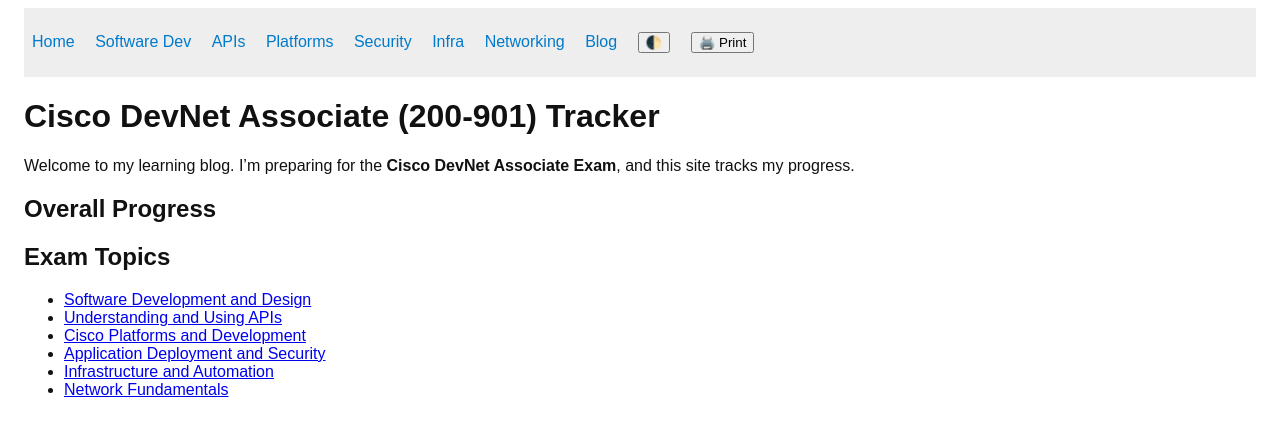
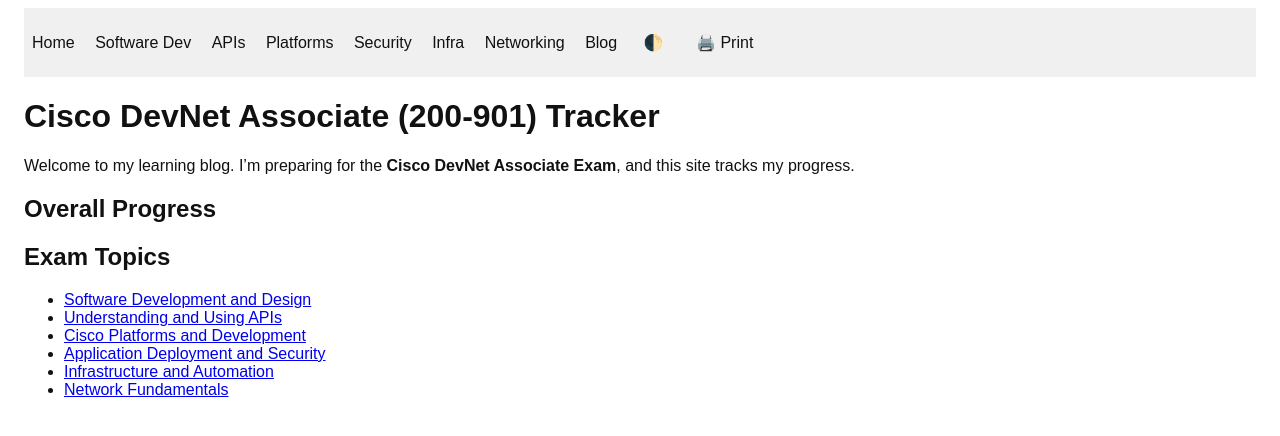
Before and after one commit to debugip/devnet-tracker, a Jekyll site: the page built from index.md, in a window 1280 px wide. Shown: the top 436 px of the page. Built offline with Jekyll 4.4.1, drawn with Linux system fonts in a browser that asks for light colours.

Commit message:
Update style.css

```diff
--- a/assets/style.css
+++ b/assets/style.css
@@ -1,13 +1,16 @@
-
 :root {
   --bg: white;
   --fg: #111;
   --link: #007acc;
+  --nav-bg: #f0f0f0;
+  --nav-link: #111;
 }
 body.dark {
   --bg: #1e1e1e;
   --fg: #ddd;
   --link: #4aa3ff;
+  --nav-bg: #2a2a2a;
+  --nav-link: #ddd;
 }
 body {
   background: var(--bg);
@@ -16,7 +19,7 @@ body {
   padding: 0 1rem;
 }
 nav {
-  background: #eee;
+  background: var(--nav-bg);
   padding: 0.5rem;
 }
 nav ul {
@@ -27,7 +30,11 @@ nav li {
   display: inline-block;
   margin-right: 1rem;
 }
-nav a {
-  color: var(--link);
+nav a, nav button {
+  color: var(--nav-link);
   text-decoration: none;
+  background: none;
+  border: none;
+  font-size: 1em;
+  cursor: pointer;
 }
```
